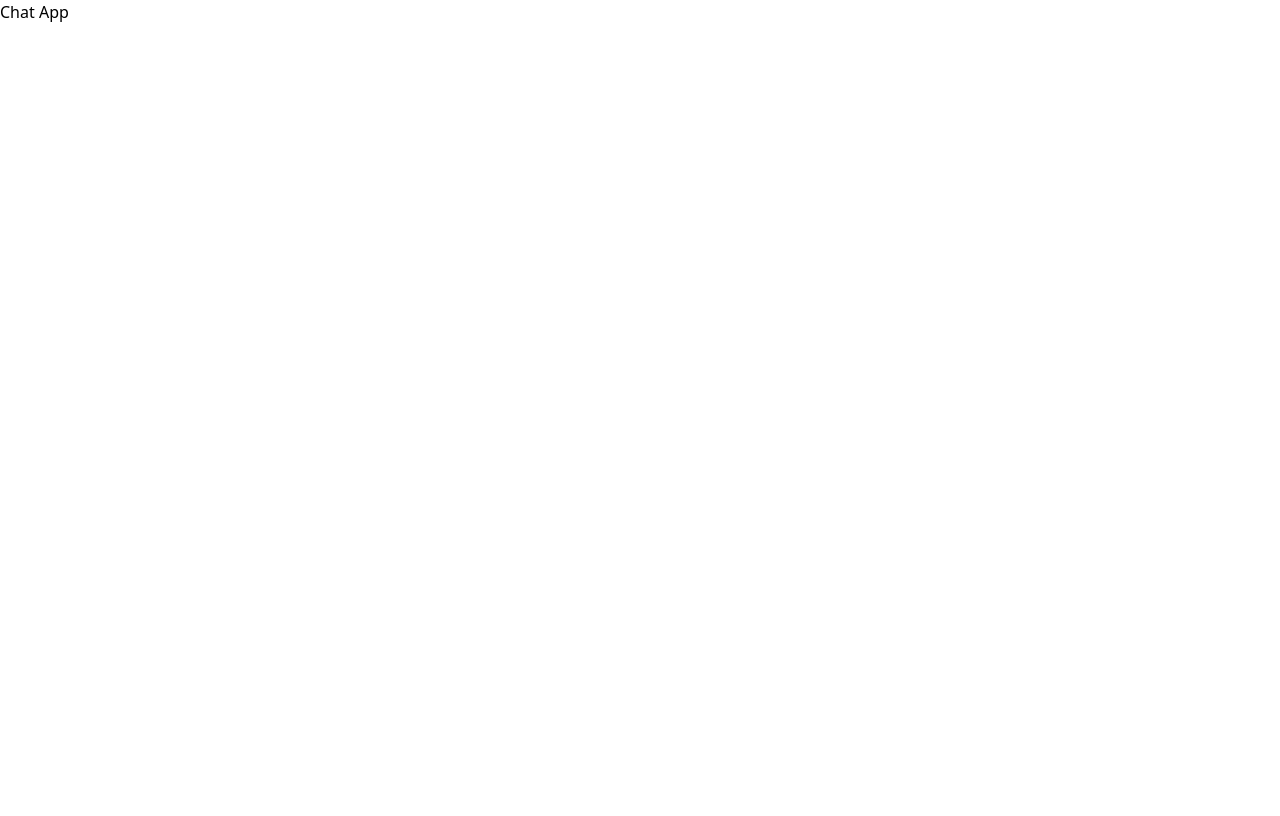
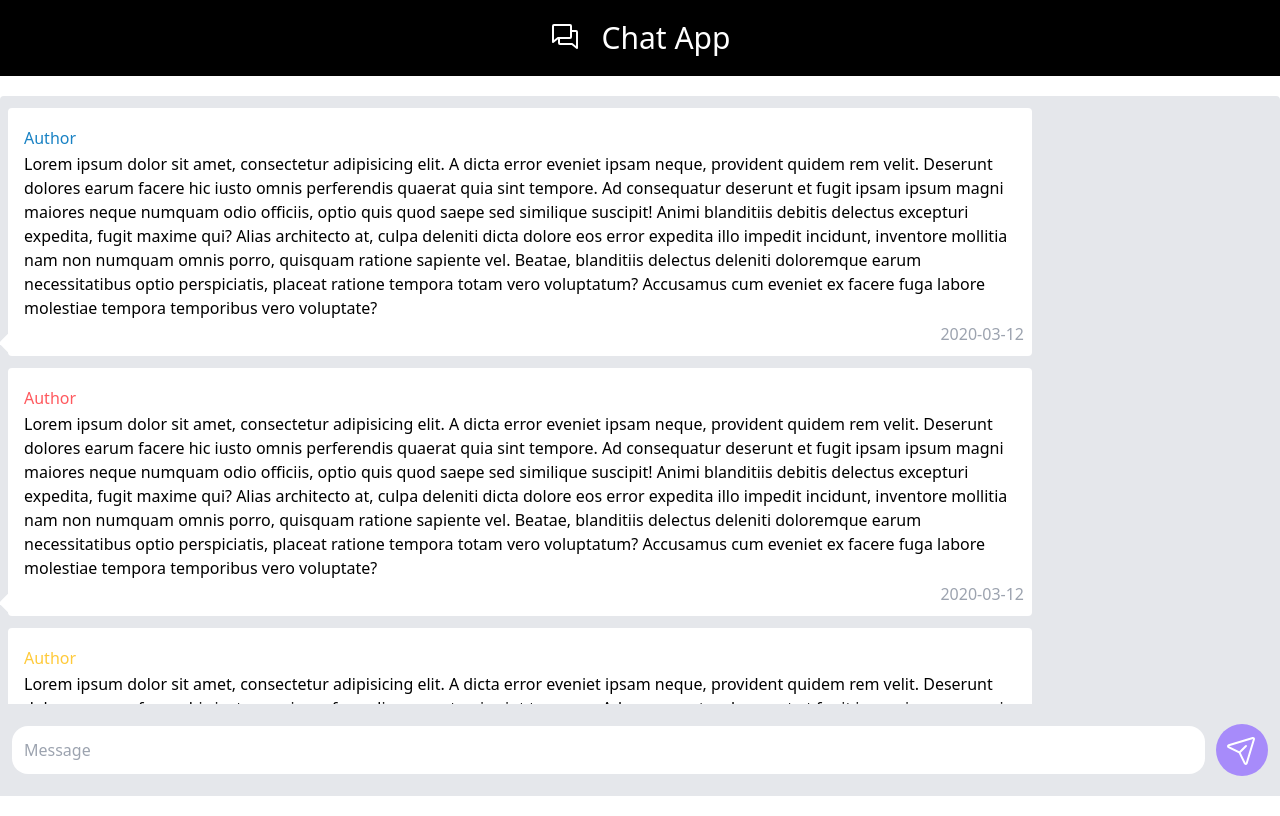
Before and after one commit to muradilinc/homework60, a React (Vite) app: page / in a window 1280 px wide. Built offline with nearby package versions, Linux system fonts and the light colour scheme.

Commit message:
created UI components and Form component

```diff
--- a/package.json
+++ b/package.json
@@ -10,6 +10,7 @@
     "preview": "vite preview"
   },
   "dependencies": {
+    "@phosphor-icons/react": "^2.0.14",
     "react": "^18.2.0",
     "react-dom": "^18.2.0"
   },
--- a/src/App.tsx
+++ /dev/null
@@ -1,9 +0,0 @@
-const App = () => {
-    return (
-        <div>
-            Chat App
-        </div>
-    );
-};
-
-export default App;
--- /dev/null
+++ b/src/components/Form/Form.tsx
@@ -0,0 +1,22 @@
+import {PaperPlaneTilt} from '@phosphor-icons/react';
+
+const Form = () => {
+  return (
+    <form className="flex items-center justify-between my-5 mx-3">
+      <div className="w-[95%]">
+        <input
+          className="w-full p-3 outline-0 rounded-2xl"
+          type="text"
+          placeholder="Message"
+        />
+      </div>
+      <div className="flex justify-end">
+        <button className="p-[10px] bg-violet-400 rounded-[50%] text-white">
+          <PaperPlaneTilt size={32} />
+        </button>
+      </div>
+    </form>
+  );
+};
+
+export default Form;
--- /dev/null
+++ b/src/components/UI/ChatWindow/ChatWindow.tsx
@@ -0,0 +1,22 @@
+import Message from '../Message/Message';
+import Form from '../../Form/Form';
+
+const ChatWindow = () => {
+  return (
+      <div className="container mx-auto my-5 relative">
+        <div className="pb-[120px] rounded h-[700px] bg-gray-200 overflow-auto">
+          <Message/>
+          <Message/>
+          <Message/>
+          <Message/>
+          <Message/>
+          <Message/>
+          <div className="absolute bg-gray-200 bottom-0 w-full">
+            <Form/>
+          </div>
+        </div>
+      </div>
+  );
+};
+
+export default ChatWindow;
--- /dev/null
+++ b/src/components/UI/Header/Header.tsx
@@ -0,0 +1,16 @@
+import {Chats} from '@phosphor-icons/react';
+
+const Header = () => {
+  return (
+    <div className="bg-black p-5">
+      <div className="container mx-auto">
+        <div className="text-white flex justify-center">
+          <Chats className="mr-5" size={32}/>
+          <h3 className="text-3xl">Chat App</h3>
+        </div>
+      </div>
+    </div>
+  );
+};
+
+export default Header;
--- /dev/null
+++ b/src/components/UI/Message/Message.tsx
@@ -0,0 +1,15 @@
+const Message = () => {
+  const colors = ['ff595e', 'ffca3a', '8ac926', '1982c4', '6a4c93'];
+  const textColors = {color: `#${colors[Math.floor(Math.random() * colors.length)]}`};
+
+  return (
+    <div className="bg-white relative max-w-[80%] rounded my-3 ml-2 p-4">
+      <h3 style={textColors} className="my-0.5">Author</h3>
+      <p className="pb-5">Lorem ipsum dolor sit amet, consectetur adipisicing elit. A dicta error eveniet ipsam neque, provident quidem rem velit. Deserunt dolores earum facere hic iusto omnis perferendis quaerat quia sint tempore. Ad consequatur deserunt et fugit ipsam ipsum magni maiores neque numquam odio officiis, optio quis quod saepe sed similique suscipit! Animi blanditiis debitis delectus excepturi expedita, fugit maxime qui? Alias architecto at, culpa deleniti dicta dolore eos error expedita illo impedit incidunt, inventore mollitia nam non numquam omnis porro, quisquam ratione sapiente vel. Beatae, blanditiis delectus deleniti doloremque earum necessitatibus optio perspiciatis, placeat ratione tempora totam vero voluptatum? Accusamus cum eveniet ex facere fuga labore molestiae tempora temporibus vero voluptate?</p>
+      <div className="right-[8px] absolute bottom-[10px] text-gray-400 font-light">2020-03-12</div>
+      <div className="left-[2px] bottom-[13px] absolute transform -translate-x-1/2 translate-y-1/2 rotate-45 w-4 h-4 bg-white"></div>
+    </div>
+  );
+};
+
+export default Message;
--- /dev/null
+++ b/src/constanst/constanst.ts
@@ -0,0 +1 @@
+export const BASE_URL = 'http://146.185.154.90:8000/messages';
--- /dev/null
+++ b/src/container/App/App.tsx
@@ -0,0 +1,14 @@
+import Header from '../../components/UI/Header/Header';
+import ChatWindow from '../../components/UI/ChatWindow/ChatWindow';
+
+const App = () => {
+
+  return (
+    <>
+      <Header/>
+      <ChatWindow/>
+    </>
+  );
+};
+
+export default App;
```
Also changed, not shown: src/main.tsx (+6 -6 lines), 1 other file (tests, documents, lock files or other folders).
